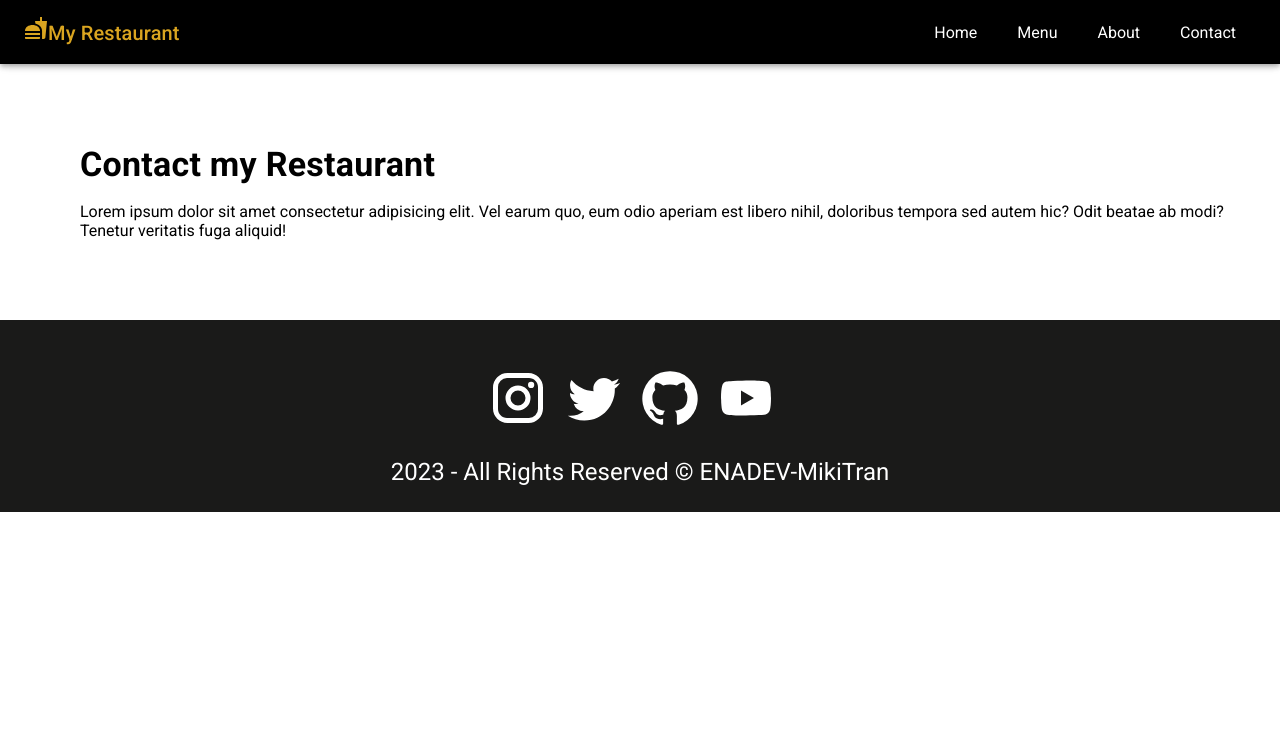
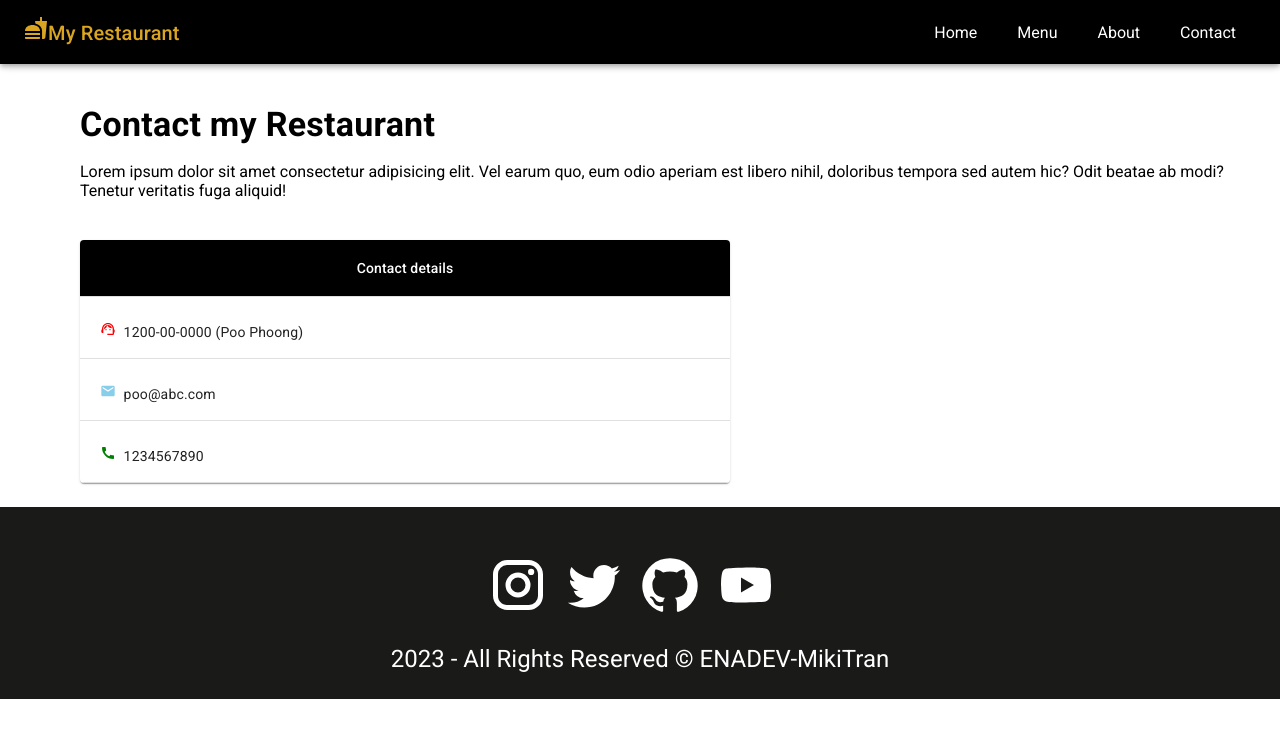
Before and after one commit to mikitran721/restaurant-react-mui, a React (Create React App) app: page /contact in a window 1280 px wide. Shown: the top 738 px of the page. Built offline with nearby package versions, Linux system fonts and the light colour scheme.

Commit message:
contact page

```diff
--- a/src/pages/Contact.js
+++ b/src/pages/Contact.js
@@ -1,11 +1,24 @@
 import React from "react";
 import Layout from "../components/Layout/Layout";
-import { Box, Paper, TableContainer, Typography } from "@mui/material";
+import {
+  Box,
+  Paper,
+  Table,
+  TableBody,
+  TableCell,
+  TableContainer,
+  TableHead,
+  TableRow,
+  Typography,
+} from "@mui/material";
+import SupportAgentIcon from "@mui/icons-material/SupportAgent";
+import MailIcon from "@mui/icons-material/Mail";
+import CallIcon from "@mui/icons-material/Call";
 
 function Contact() {
   return (
     <Layout>
-      <Box sx={{ my: 10, ml: 10, "& h4": { fontWeight: "bold", mb: 2 } }}>
+      <Box sx={{ my: 5, ml: 10, "& h4": { fontWeight: "bold", mb: 2 } }}>
         <Typography variant="h4">Contact my Restaurant</Typography>
         <p>
           Lorem ipsum dolor sit amet consectetur adipisicing elit. Vel earum
@@ -13,8 +26,46 @@ function Contact() {
           hic? Odit beatae ab modi? Tenetur veritatis fuga aliquid!
         </p>
       </Box>
-      <Box>
-        <TableContainer component={Paper}></TableContainer>
+      <Box
+        sx={{
+          m: 3,
+          width: "650px",
+          ml: 10,
+          "@media (max-width:650px)": { width: "300px" },
+        }}
+      >
+        <TableContainer component={Paper}>
+          <Table aria-aria-label="contact label">
+            <TableHead>
+              <TableRow>
+                <TableCell
+                  sx={{ bgcolor: "black", color: "white" }}
+                  align="center"
+                >
+                  Contact details
+                </TableCell>
+              </TableRow>
+            </TableHead>
+            <TableBody>
+              <TableRow>
+                <TableCell>
+                  <SupportAgentIcon sx={{ color: "red", pt: 1 }} /> 1200-00-0000
+                  (Poo Phoong)
+                </TableCell>
+              </TableRow>
+              <TableRow>
+                <TableCell>
+                  <MailIcon sx={{ color: "skyblue", pt: 1 }} /> poo@abc.com
+                </TableCell>
+              </TableRow>
+              <TableRow>
+                <TableCell>
+                  <CallIcon sx={{ color: "green", pt: 1 }} /> 1234567890
+                </TableCell>
+              </TableRow>
+            </TableBody>
+          </Table>
+        </TableContainer>
       </Box>
     </Layout>
   );
```
Also changed, not shown: 1 other file (tests, documents, lock files or other folders).
